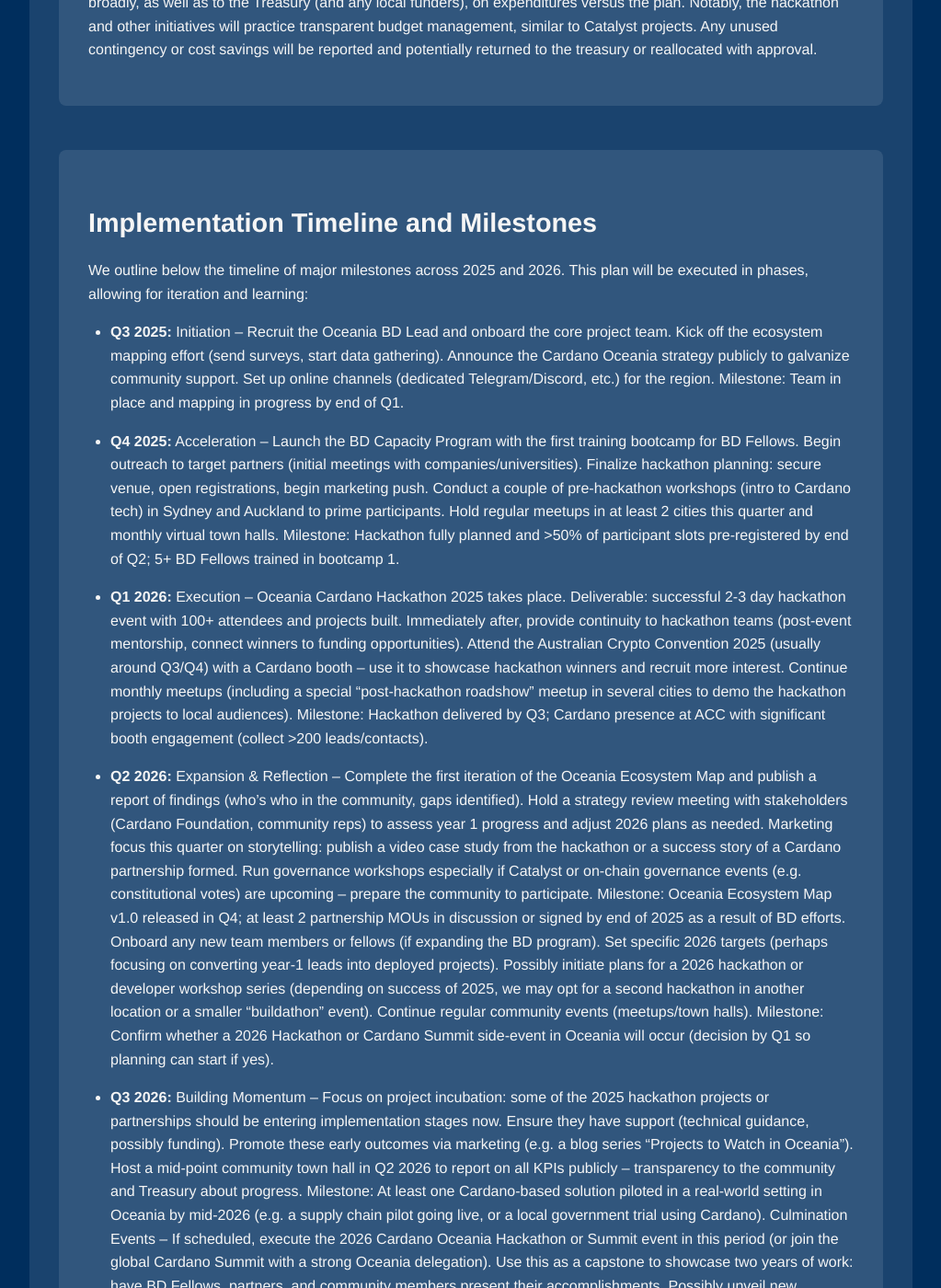
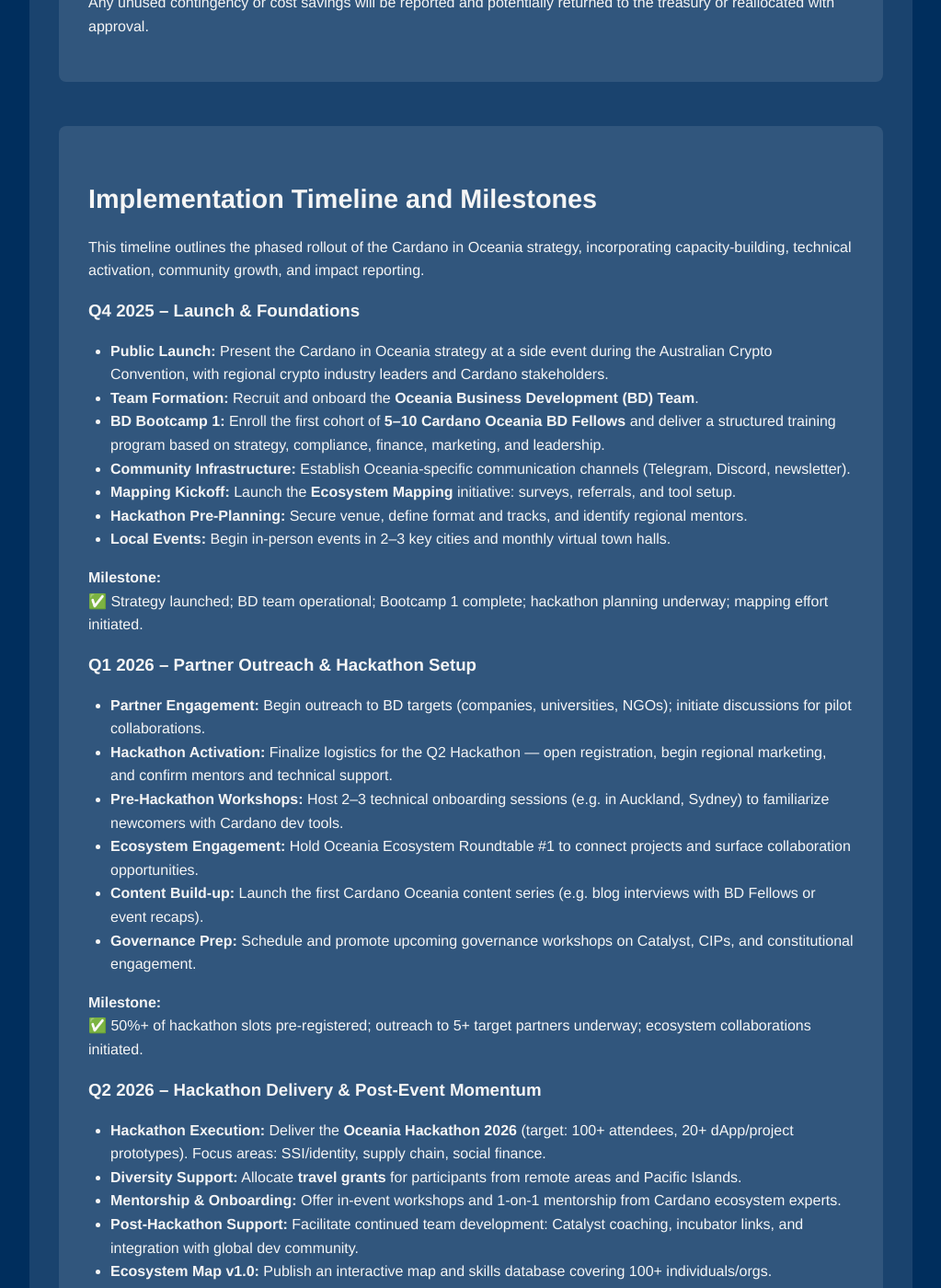
Before and after one commit to cardano-in-oceania/cardano-in-oceania.github.io, a Jekyll site: the page built from pages/how.md, in a window 1280 px wide and 1400 px high, scrolled down 1597 px. Shown: the whole window at 92% size, without its empty margins (128-1151 px from the left). Built offline with Jekyll 4.4.1, drawn with Linux system fonts in a browser that asks for light colours; some of the changed text lies outside the part shown.

Commit message:
Replaced Timeline

```diff
--- a/pages/how.md
+++ b/pages/how.md
@@ -7,10 +7,10 @@
 
 <div class="section" markdown="1">
 
-## Budget Overview 2025–2026
-The following table summarizes the proposed budget for the Cardano in Oceania initiative, broken down by key components.
+## Budget Overview
+The following table summarises the proposed budget for the Cardano in Oceania initiative, broken down by key components.
 
-| Budget Item | 2025–26 Total (ada) | Notes |
+| Budget Item | Total (ada) | Notes |
 | :---- | ----: | :---- |
 | Business Development Program | 120,000 | Contract an Oceania BD team, run BD bootcamps, partner outreach travel. |
 | Australian Crypto Convention | 120,000 | Sponsorship package, booth branding and furnishing, promotional material. Cardano side event. |
@@ -25,25 +25,67 @@
 
 This budget reflects a significant investment designed to achieve a step-change in Cardano’s presence in Oceania. We expect to leverage this funding efficiently by also seeking in-kind support and partnerships – for instance, event co-sponsorships could reduce our net costs, and content created by the community often exceeds the value of the modest grants provided.
 
-The spending will be phased over the 12 months, with some front-loading in 2025 (for initial program setup and the hackathon) and the remainder in 2026 (for follow-up events and second-year activities). We will implement strong financial oversight and transparency in managing this budget, with quarterly reports to the Cardano Community broadly, as well as to the Treasury (and any local funders), on expenditures versus the plan. Notably, the hackathon and other initiatives will practice transparent budget management, similar to Catalyst projects. Any unused contingency or cost savings will be reported and potentially returned to the treasury or reallocated with approval.
+The spending will be phased over the 12 months, with some front-loading in 2025 for program setup and launch. We will implement strong financial oversight and transparency in managing this budget, with quarterly reports to the Cardano Community broadly, as well as to the Treasury (and any local funders), on expenditures versus the plan. Notably, the hackathon and other initiatives will practice transparent budget management, similar to Catalyst projects. Any unused contingency or cost savings will be reported and potentially returned to the treasury or reallocated with approval.
 
 </div>
 <div class="section" markdown="1">
 
 ## Implementation Timeline and Milestones
-We outline below the timeline of major milestones across 2025 and 2026. This plan will be executed in phases, allowing for iteration and learning:
 
-* **Q3 2025:** Initiation – Recruit the Oceania BD Lead and onboard the core project team. Kick off the ecosystem mapping effort (send surveys, start data gathering). Announce the Cardano Oceania strategy publicly to galvanize community support. Set up online channels (dedicated Telegram/Discord, etc.) for the region. Milestone: Team in place and mapping in progress by end of Q1.
+This timeline outlines the phased rollout of the Cardano in Oceania strategy, incorporating capacity-building, technical activation, community growth, and impact reporting.
 
-* **Q4 2025:** Acceleration – Launch the BD Capacity Program with the first training bootcamp for BD Fellows. Begin outreach to target partners (initial meetings with companies/universities). Finalize hackathon planning: secure venue, open registrations, begin marketing push. Conduct a couple of pre-hackathon workshops (intro to Cardano tech) in Sydney and Auckland to prime participants. Hold regular meetups in at least 2 cities this quarter and monthly virtual town halls. Milestone: Hackathon fully planned and \>50% of participant slots pre-registered by end of Q2; 5+ BD Fellows trained in bootcamp 1\.
+### **Q4 2025 – Launch & Foundations**
+- **Public Launch:** Present the Cardano in Oceania strategy at a side event during the Australian Crypto Convention, with regional crypto industry leaders and Cardano stakeholders.
+- **Team Formation:** Recruit and onboard the **Oceania Business Development (BD) Team**.
+- **BD Bootcamp 1:** Enroll the first cohort of **5–10 Cardano Oceania BD Fellows** and deliver a structured training program based on strategy, compliance, finance, marketing, and leadership.
+- **Community Infrastructure:** Establish Oceania-specific communication channels (Telegram, Discord, newsletter).
+- **Mapping Kickoff:** Launch the **Ecosystem Mapping** initiative: surveys, referrals, and tool setup.
+- **Hackathon Pre-Planning:** Secure venue, define format and tracks, and identify regional mentors.
+- **Local Events:** Begin in-person events in 2–3 key cities and monthly virtual town halls.
 
-* **Q1 2026:** Execution – Oceania Cardano Hackathon 2025 takes place. Deliverable: successful 2-3 day hackathon event with 100+ attendees and projects built. Immediately after, provide continuity to hackathon teams (post-event mentorship, connect winners to funding opportunities). Attend the Australian Crypto Convention 2025 (usually around Q3/Q4) with a Cardano booth – use it to showcase hackathon winners and recruit more interest. Continue monthly meetups (including a special “post-hackathon roadshow” meetup in several cities to demo the hackathon projects to local audiences). Milestone: Hackathon delivered by Q3; Cardano presence at ACC with significant booth engagement (collect \>200 leads/contacts).
+**Milestone:**
+✅ Strategy launched; BD team operational; Bootcamp 1 complete; hackathon planning underway; mapping effort initiated.
 
-* **Q2 2026:** Expansion & Reflection – Complete the first iteration of the Oceania Ecosystem Map and publish a report of findings (who’s who in the community, gaps identified). Hold a strategy review meeting with stakeholders (Cardano Foundation, community reps) to assess year 1 progress and adjust 2026 plans as needed. Marketing focus this quarter on storytelling: publish a video case study from the hackathon or a success story of a Cardano partnership formed. Run governance workshops especially if Catalyst or on-chain governance events (e.g. constitutional votes) are upcoming – prepare the community to participate. Milestone: Oceania Ecosystem Map v1.0 released in Q4; at least 2 partnership MOUs in discussion or signed by end of 2025 as a result of BD efforts. Onboard any new team members or fellows (if expanding the BD program). Set specific 2026 targets (perhaps focusing on converting year-1 leads into deployed projects). Possibly initiate plans for a 2026 hackathon or developer workshop series (depending on success of 2025, we may opt for a second hackathon in another location or a smaller “buildathon” event). Continue regular community events (meetups/town halls). Milestone: Confirm whether a 2026 Hackathon or Cardano Summit side-event in Oceania will occur (decision by Q1 so planning can start if yes).
+### **Q1 2026 – Partner Outreach & Hackathon Setup**
+- **Partner Engagement:** Begin outreach to BD targets (companies, universities, NGOs); initiate discussions for pilot collaborations.
+- **Hackathon Activation:** Finalize logistics for the Q2 Hackathon — open registration, begin regional marketing, and confirm mentors and technical support.
+- **Pre-Hackathon Workshops:** Host 2–3 technical onboarding sessions (e.g. in Auckland, Sydney) to familiarize newcomers with Cardano dev tools.
+- **Ecosystem Engagement:** Hold Oceania Ecosystem Roundtable #1 to connect projects and surface collaboration opportunities.
+- **Content Build-up:** Launch the first Cardano Oceania content series (e.g. blog interviews with BD Fellows or event recaps).
+- **Governance Prep:** Schedule and promote upcoming governance workshops on Catalyst, CIPs, and constitutional engagement.
 
-* **Q3 2026:** Building Momentum – Focus on project incubation: some of the 2025 hackathon projects or partnerships should be entering implementation stages now. Ensure they have support (technical guidance, possibly funding). Promote these early outcomes via marketing (e.g. a blog series “Projects to Watch in Oceania”). Host a mid-point community town hall in Q2 2026 to report on all KPIs publicly – transparency to the community and Treasury about progress. Milestone: At least one Cardano-based solution piloted in a real-world setting in Oceania by mid-2026 (e.g. a supply chain pilot going live, or a local government trial using Cardano). Culmination Events – If scheduled, execute the 2026 Cardano Oceania Hackathon or Summit event in this period (or join the global Cardano Summit with a strong Oceania delegation). Use this as a capstone to showcase two years of work: have BD Fellows, partners, and community members present their accomplishments. Possibly unveil new partnerships or products. Gather feedback and outcomes as input for final reporting. Milestone: Successful execution of final event; broad media coverage achieved for Cardano’s presence in Oceania by Q3.
+**Milestone:**
+✅ 50%+ of hackathon slots pre-registered; outreach to 5+ target partners underway; ecosystem collaborations initiated.
 
-* **Q4 2026:** Conclusion & Next Steps – Wrap up the strategy with a comprehensive report to the Treasury/funders and community. This report will detail outcomes against KPIs (e.g. how many developers trained, projects launched, users onboarded, etc.), lessons learned, and a proposal for either transitioning to a self-sustaining community model or a request for continued funding (if the results warrant scaling up further). Conduct a final round of community consultations – perhaps a survey or open forum – to get input on how the community feels about Cardano’s growth in Oceania and what they need going forward. Milestone: All deliverables completed by end of 2026, final report delivered, and a clear plan (and possibly governance handover to local leadership or a DAO) for post-2026 continuity.
+### **Q2 2026 – Hackathon Delivery & Post-Event Momentum**
+- **Hackathon Execution:** Deliver the **Oceania Hackathon 2026** (target: 100+ attendees, 20+ dApp/project prototypes). Focus areas: SSI/identity, supply chain, social finance.
+- **Diversity Support:** Allocate **travel grants** for participants from remote areas and Pacific Islands.
+- **Mentorship & Onboarding:** Offer in-event workshops and 1-on-1 mentorship from Cardano ecosystem experts.
+- **Post-Hackathon Support:** Facilitate continued team development: Catalyst coaching, incubator links, and integration with global dev community.
+- **Ecosystem Map v1.0:** Publish an interactive map and skills database covering 100+ individuals/orgs.
+- **Storytelling Launch:** Begin production of video/documentary content spotlighting hackathon teams or regional partnerships.
+
+**Milestone:**
+✅ Hackathon delivered; ecosystem map published; 3+ projects progressing beyond the event; mentorship pathways engaged.
+
+### **Q3 2026 – Incubation, Reflection & Decision Point**
+- **Project Incubation:** Provide ongoing support to top hackathon projects or BD collaborations entering pilot stage (e.g. government, NGO, or enterprise trials).
+- **Community Events:** Continue monthly town halls and hold Roundtable #2 to track ecosystem outcomes and gaps.
+- **Governance Workshops:** Run in-person or online workshops aligned with any live governance activity (e.g. Catalyst voting or constitutional votes).
+- **Strategy Review:** Conduct formal stakeholder review to assess KPIs and make go/no-go decision on a **Capstone Event** or **Summit side event**.
+- **Marketing Push:** Publish blog series or mini-documentary: "Projects to Watch in Oceania."
+
+**Milestone:**
+✅ At least one Cardano-based solution in pilot; Capstone decision finalized; early success stories promoted.
+
+### **Q4 2026 – Capstone Event & Final Reporting**
+- **Capstone Event (optional):** If approved, execute the **Cardano Oceania Capstone Showcase** or regional **Summit side-event**. Present hackathon outcomes, BD wins, governance progress, and community growth.
+- **Final Community Feedback:** Run a region-wide consultation (survey/forum) on next-phase priorities, needs, and vision.
+- **Final Report:** Deliver comprehensive impact report to the Treasury and community: KPIs, financials, partnership status, and stories of change.
+- **Transition Planning:** Propose and begin executing continuity options: e.g. transitioning to a **DAO**, integrating with Intersect governance, or preparing a follow-on funding proposal.
+
+**Milestone:**
+✅ Final report delivered; all program KPIs assessed; continuity strategy supported by community.
 
 Throughout the timeline, monitoring and evaluation will be continuous. Each quarter will have defined targets (number of events held, people reached, etc.), and we will use these to course-correct. The timeline also retains flexibility – for instance, if an opportunity arises to collaborate on a national-level project in 2026, we might reallocate some event budget to support that, as long as it aligns with our objectives.
 
```
